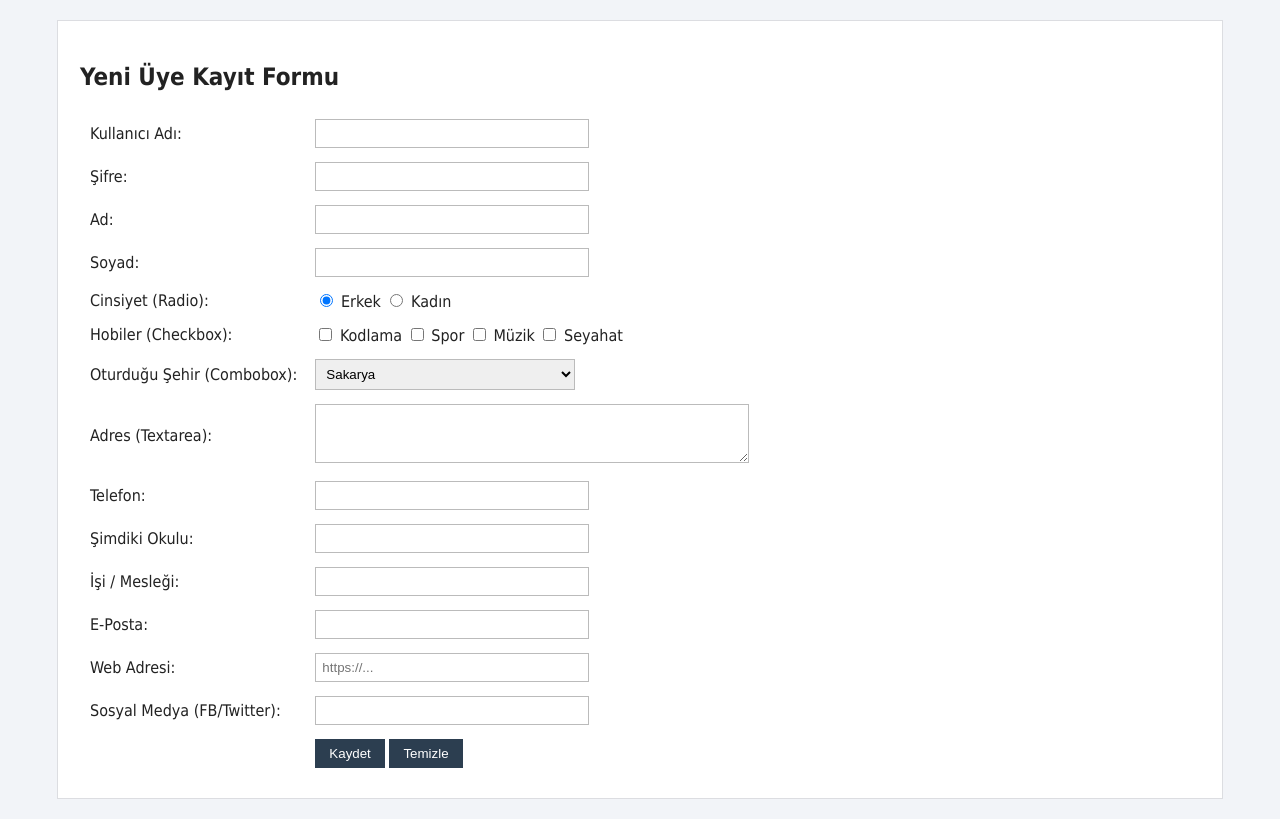
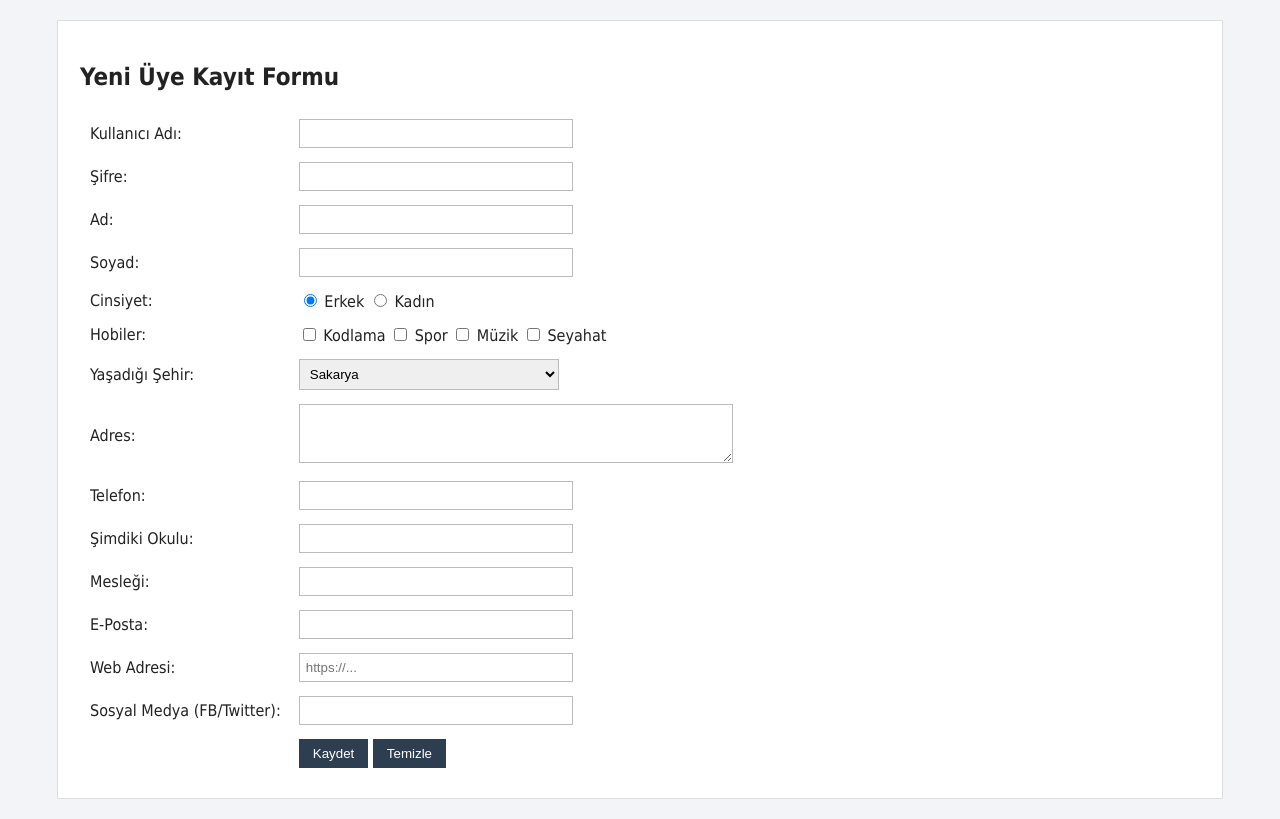
Before and after one commit to albayrakyasin88/sakarya-mezunlar, a Java web app: page /register.jsp in a window 1280 px wide. Shown: the part 71-890 px from the top of the page. Run offline with Tomcat 11, a stand-in JSP engine, Linux system fonts and the light colour scheme.

Commit message:
Update register.jsp

```diff
--- a/webapp/register.jsp
+++ b/webapp/register.jsp
@@ -36,17 +36,17 @@ if ("POST".equalsIgnoreCase(request.getMethod())) {
         <tr><td>Şifre:</td><td><input type="password" name="password" required></td></tr>
         <tr><td>Ad:</td><td><input type="text" name="first_name" required></td></tr>
         <tr><td>Soyad:</td><td><input type="text" name="last_name" required></td></tr>
-        <tr><td>Cinsiyet (Radio):</td><td>
+        <tr><td>Cinsiyet:</td><td>
             <input type="radio" name="gender" value="Erkek" checked> Erkek
             <input type="radio" name="gender" value="Kadın"> Kadın
         </td></tr>
-        <tr><td>Hobiler (Checkbox):</td><td>
+        <tr><td>Hobiler:</td><td>
             <input type="checkbox" name="hobbies" value="Kodlama"> Kodlama
             <input type="checkbox" name="hobbies" value="Spor"> Spor
             <input type="checkbox" name="hobbies" value="Müzik"> Müzik
             <input type="checkbox" name="hobbies" value="Seyahat"> Seyahat
         </td></tr>
-        <tr><td>Oturduğu Şehir (Combobox):</td><td>
+        <tr><td>Yaşadığı Şehir:</td><td>
             <select name="city">
                 <option value="Sakarya">Sakarya</option>
                 <option value="Kocaeli">Kocaeli</option>
@@ -55,10 +55,10 @@ if ("POST".equalsIgnoreCase(request.getMethod())) {
                 <option value="İzmir">İzmir</option>
             </select>
         </td></tr>
-        <tr><td>Adres (Textarea):</td><td><textarea name="address" rows="3"></textarea></td></tr>
+        <tr><td>Adres:</td><td><textarea name="address" rows="3"></textarea></td></tr>
         <tr><td>Telefon:</td><td><input type="text" name="phone"></td></tr>
         <tr><td>Şimdiki Okulu:</td><td><input type="text" name="current_school"></td></tr>
-        <tr><td>İşi / Mesleği:</td><td><input type="text" name="job_info"></td></tr>
+        <tr><td>Mesleği:</td><td><input type="text" name="job_info"></td></tr>
         <tr><td>E-Posta:</td><td><input type="email" name="email"></td></tr>
         <tr><td>Web Adresi:</td><td><input type="url" name="website" placeholder="https://..."></td></tr>
         <tr><td>Sosyal Medya (FB/Twitter):</td><td><input type="text" name="social_media"></td></tr>
```
